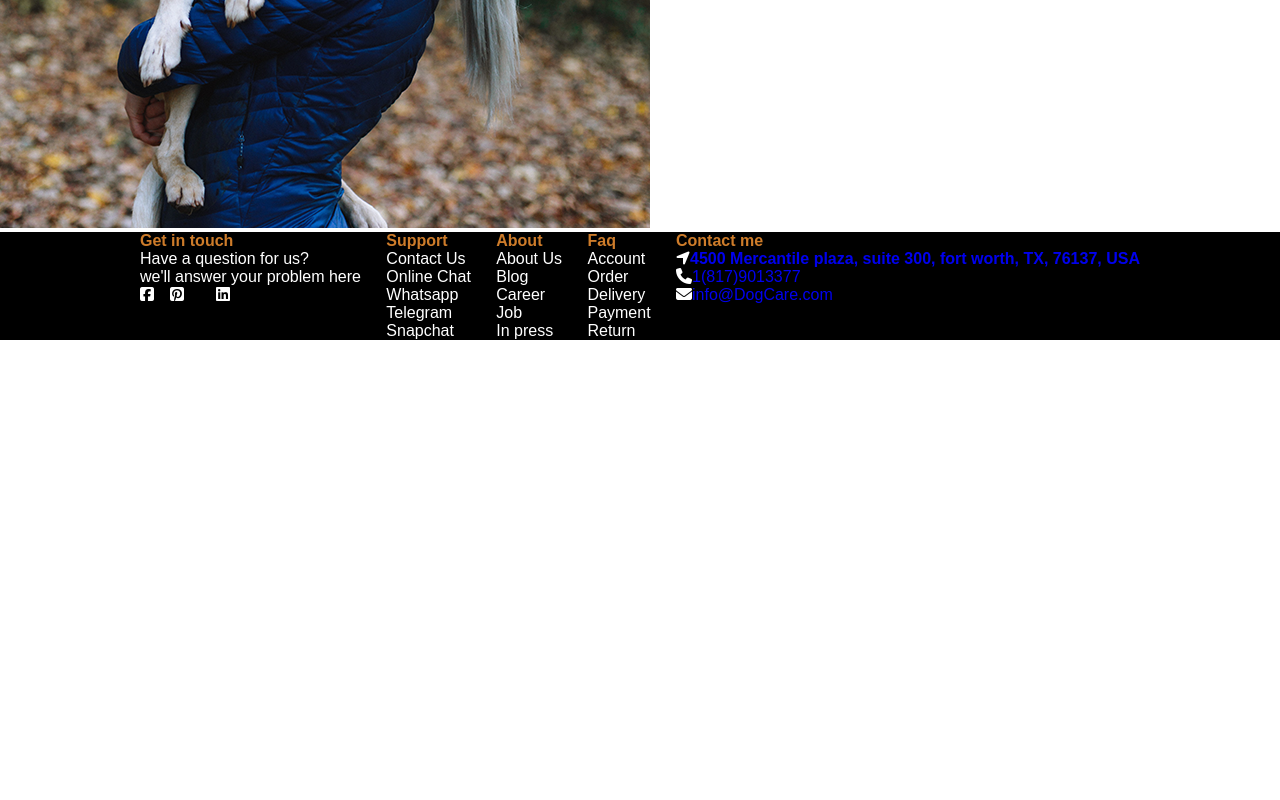
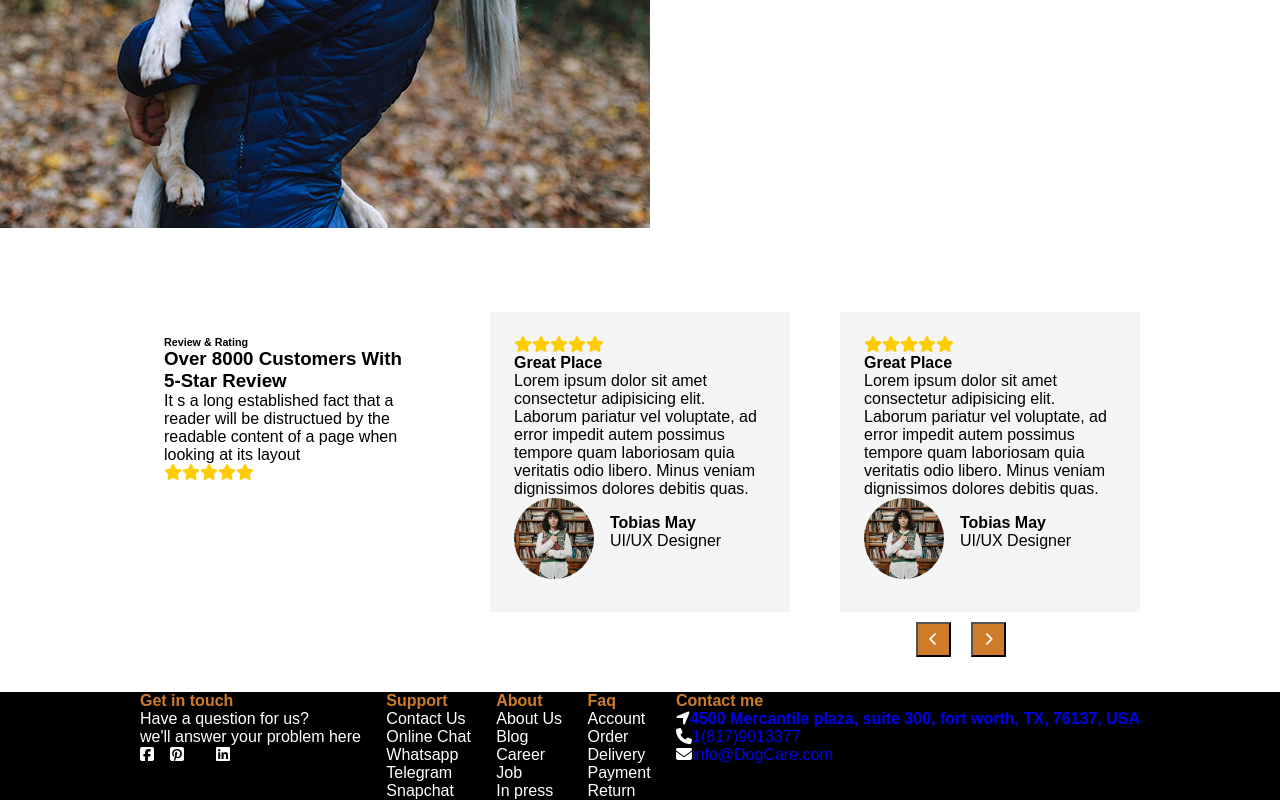
Before and after one commit to simone-nolberto/proj-html-vuejs, a Vue app: page / in a window 1280 px wide. Shown: the part 2138-2938 px from the top of the page. Before the commit the page ends 2478 px from the top, so only its background shows below. Built offline with nearby package versions, Linux system fonts and the light colour scheme; some icons are missing.

Commit message:
update with reviews section base structure

```diff
--- a/src/components/AppMain.vue
+++ b/src/components/AppMain.vue
@@ -166,12 +166,61 @@ export default {
     </div>
 
 
-    <div class="review">
+    <div class="reviews">
 
         <div class="container">
 
-            <div class="card"></div>
+            <div class="card">
+                <h6>Review & Rating</h6>
+                <h3>Over 8000 Customers With 5-Star Review</h3>
+                <p>It s a long established fact that a reader will be distructued by the readable content of a page when
+                    looking at its layout</p>
+                <ul class="vote">
+                    <li v-for="star in 5"><i class="fa-solid fa-star"></i></li>
+                </ul>
+            </div>
 
+            <div class="rev-card">
+                <ul class="vote">
+                    <li v-for="star in 5"><i class="fa-solid fa-star"></i></li>
+                </ul>
+                <h4>Great Place</h4>
+                <p>Lorem ipsum dolor sit amet consectetur adipisicing elit. Laborum pariatur vel voluptate, ad error impedit autem possimus tempore quam laboriosam quia veritatis odio libero. Minus veniam dignissimos dolores debitis quas.</p>
+
+                <div class="user">
+                    <img src="/src/assets/img/t1.png" alt="">
+
+                    <div class="user-id">
+                        <h4>Tobias May</h4>
+                        <p>UI/UX Designer</p>
+                    </div>
+                </div>
+            </div>
+            <div class="rev-card">
+                <ul class="vote">
+                    <li v-for="star in 5"><i class="fa-solid fa-star"></i></li>
+                </ul>
+                <h4>Great Place</h4>
+                <p>Lorem ipsum dolor sit amet consectetur adipisicing elit. Laborum pariatur vel voluptate, ad error impedit autem possimus tempore quam laboriosam quia veritatis odio libero. Minus veniam dignissimos dolores debitis quas.</p>
+
+                <div class="user">
+                    <img src="/src/assets/img/t1.png" alt="">
+
+                    <div class="user-id">
+                        <h4>Tobias May</h4>
+                        <p>UI/UX Designer</p>
+                    </div>
+                </div>
+            </div>
+
+        </div>
+
+        <div class="container">
+            <div class="carousel-button">
+                <button><i class="fa-solid fa-chevron-left"></i></button>
+                <button><i class="fa-solid fa-chevron-right"></i></button>
+
+            </div>
         </div>
 
     </div>
--- a/src/style.css
+++ b/src/style.css
@@ -117,7 +117,7 @@ a {
 
   }
 
-  & .leftside-img{
+  & .leftside-img {
     height: 150px;
   }
 
@@ -162,19 +162,79 @@ a {
 .choose {
   display: flex;
 
-  .reasons-box{
+  .reasons-box {
     margin-top: 2rem;
     padding: 3rem;
 
-    & img{
+    & img {
       height: 100px;
     }
 
 
-    .card{
+    .card {
       display: flex;
 
     }
+  }
+}
+
+
+
+.reviews {
+
+  padding: 5rem 0;
+
+
+  .card {
+    width: 300px;
+    aspect-ratio: 1;
+    padding: 1.5rem;
+
+  }
+
+  & .vote {
+    list-style: none;
+    display: flex;
+    color: var(--care-highlight);
+
+  }
+
+  .rev-card {
+    width: 300px;
+    aspect-ratio: 1;
+
+    padding: 1.5rem;
+    background-color: var(--care-lightgrey);
+
+    .user {
+      display: flex;
+
+
+      & img {
+        width: 80px;
+        border-radius: 50%;
+
+      }
+
+      .user-id {
+        margin: 1rem;
+      }
+    }
+  }
+
+  .carousel-button{
+
+    position: absolute;
+    right: 16.5rem;
+
+    & button{
+      width: 35px;
+      aspect-ratio: 1;
+      color: white;
+      background-color: var(--care-orange);
+      margin: 10px 10px;
+    }
+
   }
 }
 
```
